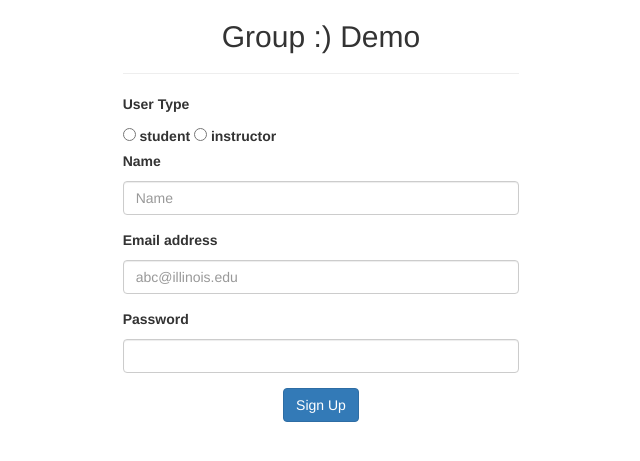
After one commit to notbd/Peer-Learning, a Flask app: page /signup in a window 1280 px wide. The commit adds this page. Shown: the top 461 px of the page, without its empty margins (319-959 px from the left). Run offline with Flask 2, Linux system fonts and the light colour scheme; some libraries are stand-ins or nearby versions.

Commit message:
Add user object and signup page.

```diff
--- a/application.py
+++ b/application.py
@@ -9,14 +9,17 @@ Step-by-step tutorial: https://medium.com/@rodkey/deploying-a-flask-application-
 
 from flask import Flask, render_template, request
 from application import db
-from application.models import Data
-from application.forms import EnterDBInfo, RetrieveDBInfo
+from application.models import Data, User
+from application.forms import *
 
 # Elastic Beanstalk initalization
 application = Flask(__name__)
-application.debug=True
+application.debug = True
 # change this to your own value
 application.secret_key = 'cC1YCIWOj9GgWspgNEo2'
+
+INSTRUCTOR = 'instructor'
+STUDENT = 'student'
 
 @application.route('/', methods=['GET', 'POST'])
 @application.route('/index', methods=['GET', 'POST'])
@@ -47,5 +50,48 @@ def index():
 
     return render_template('index.html', form1=form1, form2=form2)
 
+
+@application.route('/signup', methods=['GET', 'POST'])
+def signup():
+    form = SignUpForm(request.form)
+
+    if request.method == 'POST':
+        if not form.validate():
+            return form.errors
+        user = User(name=form.name.data, email=form.email.data, password=form.password.data, type=form.user_type.data)
+        user_repr = str(user)
+        try:
+            db.session.add(user)
+            db.session.commit()
+            db.session.close()
+        except Exception as e:
+            db.session.rollback()
+            # TODO: render form with error msg
+            return str(e)
+        return render_template('thanks.html', notes=user_repr)
+
+    else: # GET
+        return render_template("signup.html", form=form)
+
+
+# @application.route('/signup', methods=['GET', 'POST'])
+# def login():
+#     form = SignUpForm(request.form)
+#
+#     if request.method == 'POST':
+#         if not form.validate():
+#             return form.errors
+#         user = User(name=form.name.data, email=form.email.data, password=form.password.data, type=form.type.data)
+#
+#         try:
+#             queried_instr = USER.query.filter_by(email=instr.email).first()
+#             if queried_instr is None:
+#                 return "No account is registered with this email."
+#             if queried_instr.password != instr.password:
+#                 return "Wrong password."
+#             return
+
+
 if __name__ == '__main__':
+
     application.run(host='0.0.0.0')
--- a/application/__init__.py
+++ b/application/__init__.py
@@ -1,6 +1,11 @@
 from flask import Flask
 from flask.ext.sqlalchemy import SQLAlchemy
+from flask_login import LoginManager
 
 application = Flask(__name__)
 application.config.from_object('config')
 db = SQLAlchemy(application)
+
+login_manager = LoginManager()
+login_manager.init_app(application)
+login_manager.login_view = 'login'
--- a/application/forms.py
+++ b/application/forms.py
@@ -1,8 +1,33 @@
 from flask.ext.wtf import Form
-from wtforms import TextField, validators
+from wtforms import StringField, RadioField, PasswordField, validators
+from wtforms.fields.html5 import EmailField
+
+
+INSTRUCTOR = 'instructor'
+STUDENT = 'student'
 
 class EnterDBInfo(Form):
-    dbNotes = TextField(label='Items to add to DB', description="db_enter", validators=[validators.required(), validators.Length(min=0, max=128, message=u'Enter 128 characters or less')])
+    dbNotes = StringField(label='Items to add to DB', description="db_enter", validators=[validators.required(),
+                                                                                          validators.Length(min=0,
+                                                                                                            max=128,
+                                                                                                            message=u'Enter 128 characters or less')])
+
 
 class RetrieveDBInfo(Form):
-    numRetrieve = TextField(label='Number of DB Items to Get', description="db_get", validators=[validators.required(), validators.Regexp('^\d{1}$',message=u'Enter a number between 1 and 10')])
+    numRetrieve = StringField(label='Number of DB Items to Get', description="db_get",
+                              validators=[validators.required(),
+                                          validators.Regexp(
+                                              '^\d{1}$',
+                                              message=u'Enter a number between 1 and 10')])
+
+
+class SignUpForm(Form):
+    user_type = RadioField(label="User Type", choices=[(STUDENT, STUDENT), (INSTRUCTOR, INSTRUCTOR)])
+    name = StringField(label='Name', description="name", validators=[validators.Length(min=1, max=80,
+                                                                                                  message=u'Name needs to be 1-80 character(s) long')])
+    email = EmailField(label='Email address', validators=[validators.DataRequired(), validators.Email()])
+    password = PasswordField(label='Password')
+
+class LogInForm(Form):
+    email = EmailField(label='Email address', validators=[validators.DataRequired(), validators.Email()])
+    password = PasswordField(label='Password')
--- a/db_create.py
+++ b/db_create.py
@@ -1,5 +1,5 @@
 from application import db
-from application.models import Data
+from application.models import Data, User
 
 db.create_all()
 
--- a/requirements.txt
+++ b/requirements.txt
@@ -12,3 +12,4 @@ distribute==0.6.24
 itsdangerous==0.24
 wsgiref==0.1.2
 boto==2.28.0
+flask-login==0.4.1
--- a/templates/macros.html
+++ b/templates/macros.html
@@ -14,7 +14,7 @@
         {% if (field.type != 'HiddenField' or field.type !='CSRFTokenField') and label_visible %}
             <label for="{{ field.id }}" class="control-label">{{ field.label }}</label>
         {% endif %}
-        {% if field.type == 'TextField' %}
+        {% if field.type in ['TextField', 'StringField', 'EmailField', 'PasswordField']%}
             {{ field(class_='form-control', **kwargs) }}
         {% endif %}
         {% if field.errors %}
@@ -62,8 +62,15 @@
 {% macro render_radio_field(field) -%}
 
     <div class="control-group {% if field.errors %}error{% endif %}">
-
-    {{ field(class_=class_) }}
+    <label>
+        {{ field.label }}
+    </label> <br>
+    {% for subfield in field %}
+        <tr>
+            <td>{{ subfield }}</td>
+            <td>{{ subfield.label }}</td>
+        </tr>
+    {% endfor %}
     {% if field.errors %}
         <span class="error help-inline" style="color: red;">{{ field.errors|join(', ') }}</span>
     {% endif %}
--- /dev/null
+++ b/templates/signup.html
@@ -0,0 +1,27 @@
+{% extends "base.html" %} {% import 'macros.html' as macros %}
+{% block content %}
+
+<div class="col-md-4 col-md-offset-4">
+
+      <div align="center">
+        <h2>Group :) Demo</h2>
+      </div>
+
+<hr>
+
+<form method="post" action="/signup"  id="db_post" name="db_post">
+
+    {{ form.hidden_tag() }}
+
+    {{ macros.render_radio_field(form.user_type) }}
+    {{ macros.render_field(form.name, placeholder='Name', type='name', label_visible=true) }}
+    {{ macros.render_field(form.email, placeholder='abc@illinois.edu', type='email', label_visible=true) }}
+    {{ macros.render_field(form.password, type='password', label_visible=true) }}
+
+    <div align="center"><button type="submit" class="btn btn-primary">Sign Up</button></p></div>
+
+</form>
+
+</div>
+
+{% endblock %}
```
Also changed, not shown: application/models.py (+29 -1 lines).
